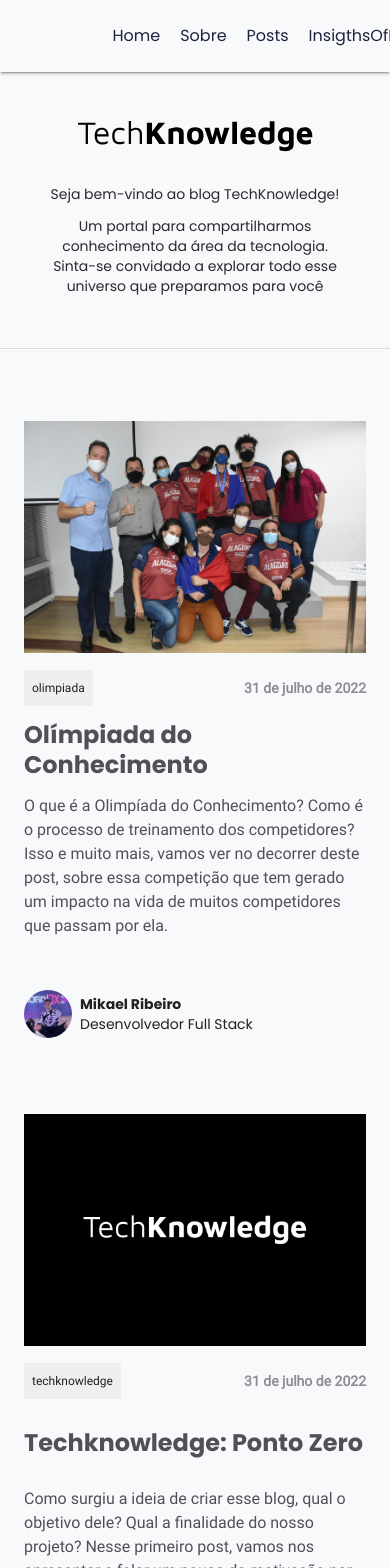
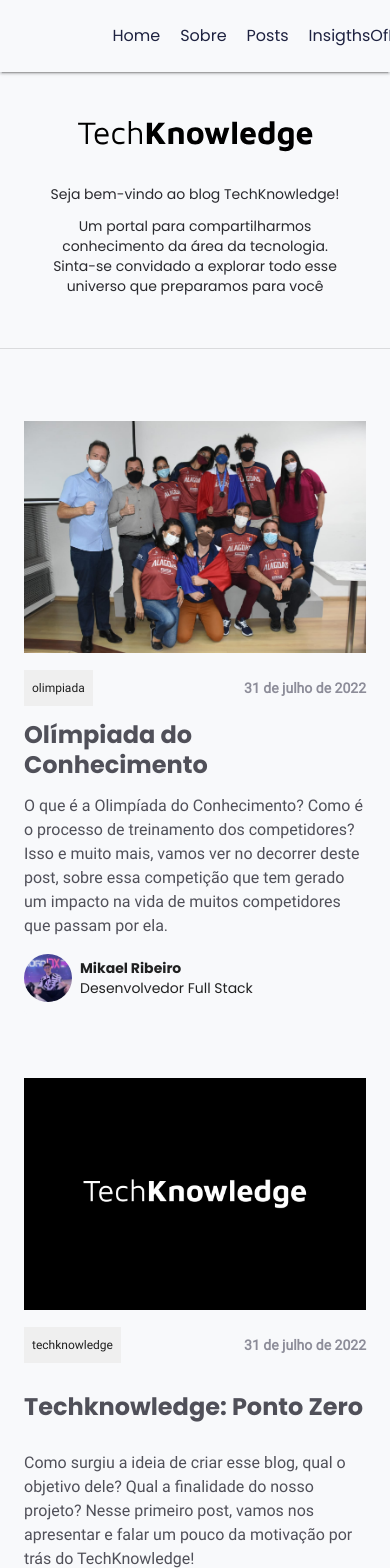
Before and after one commit to techknowledge-blog/blog-techknowledge-front, an Angular app: page / in a window 390 px wide. Shown: the top 1568 px of the page. Built offline with nearby package versions, Linux system fonts and the light colour scheme.

Commit message:
add: height auto to images section

```diff
--- a/src/app/modules/posts/components/post-card/posts-card.component.scss
+++ b/src/app/modules/posts/components/post-card/posts-card.component.scss
@@ -31,7 +31,7 @@ mat-card {
     font-family: $roboto-regular;
     font-size: 1.6rem;
     line-height: 2.4rem;
-    height: 22rem;
+    height: 16rem;
   }
 
   img {
@@ -96,57 +96,21 @@ mat-card {
     }
   }
 
-  @media screen and (max-width: 890px) {
-    mat-card-content {
-      height: 8rem;
-    }
-  }
-
-  @media screen and (max-width: 775px) {
-    mat-card-content {
-      height: 10rem;
-    }
-  }
-
-  @media screen and (max-width: 570px) {
-    mat-card-content {
-      height: 12rem;
-    }
-  }
-
-  @media screen and (max-width: 470px) {
-    mat-card-content {
-      height: 14rem;
-    }
-  }
-
-  @media screen and (max-width: 410px) {
-    mat-card-content {
-      height: 16rem;
-    }
-  }
-
-  @media screen and (max-width: 390px) {
-    mat-card-content {
-      height: 18rem;
-    }
-  }
-
-  @media screen and (max-width: 350px) {
+  @media screen and (max-width: 1166px) {
     mat-card-content {
       height: 20rem;
     }
   }
 
-  @media screen and (max-width: 320px) {
+  @media screen and (max-width: 972px) {
     mat-card-content {
       height: 22rem;
     }
   }
 
-  @media screen and (max-width: 300px) {
+  @media screen and (max-width: 890px) {
     mat-card-content {
-      height: 25rem;
+      height: auto;
     }
   }
 }
```
